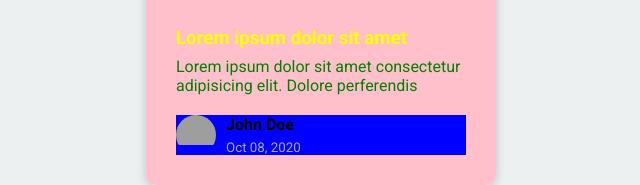
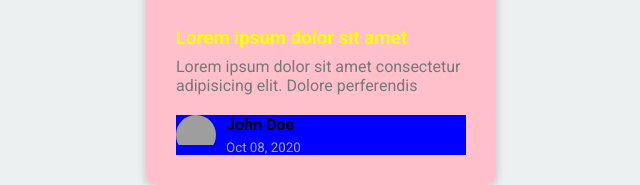
Before and after one commit to Spidey44/MN---50-Projects-In-50-Days---HTML-CSS-JavaScript, a plain HTML site: page 25 - content-placeholder/index.html in a window 1280 px wide. Shown: the part 409-594 px from the top of the page, without its empty margins (319-959 px from the left). Drawn offline with Linux system fonts and the light colour scheme; grey boxes are pictures that could not be loaded.

Commit message:
Complete #26

```diff
--- a/25 - content-placeholder/script.js
+++ b/25 - content-placeholder/script.js
@@ -7,7 +7,7 @@ const name = document.getElementById('name')
 const date = document.getElementById('date')
 
 // all animated classes
-// node list
+// node list of severa classes
 const animated_bgs = document.querySelectorAll('.animated-bg')
 const animated_bg_texts = document.querySelectorAll('.animated-bg-text')
 
@@ -15,6 +15,7 @@ const animated_bg_texts = document.querySelectorAll('.animated-bg-text')
 setTimeout(getData, 2500)
 
 // hard coded or come from API
+// data to bring
 function getData() {
   header.innerHTML =
     '<img src="https://images.unsplash.com/photo-1496181133206-80ce9b88a853?ixlib=rb-1.2.1&ixid=eyJhcHBfaWQiOjEyMDd9&auto=format&fit=crop&w=2102&q=80" alt="" />'
@@ -26,7 +27,7 @@ function getData() {
   name.innerHTML = 'John Doe'
   date.innerHTML = 'Oct 08, 2020'
 
-  // go through node list  and remove the class
+  // go through node list and remove the class
   animated_bgs.forEach((bg) => bg.classList.remove('animated-bg'))
   animated_bg_texts.forEach((bg) => bg.classList.remove('animated-bg-text'))
 }
--- a/25 - content-placeholder/style.css
+++ b/25 - content-placeholder/style.css
@@ -14,7 +14,7 @@ body {
   overflow: hidden;
   margin: 0;
 }
-
+/* 100% of its container */
 img {
   max-width: 100%;
 }
@@ -41,6 +41,7 @@ img {
 /* below image container */
 .card-content {
   background-color:pink;
+  /* move from the side */
   padding: 30px;
 }
 /* below image title */
@@ -53,15 +54,16 @@ img {
 .card-excerpt {
   color: #777;
   margin: 10px 0 20px;
-  color: green;
+
 }
 /* below text container */
 .author {
-  /* all aligned */
+  /* all aligned -> auto in flex row*/
   display: flex;
   background-color:blue;
 }
 
+/* div around the image */
 .profile-img {
   border-radius: 50%;
   /* image pop out of the div */
@@ -71,12 +73,15 @@ img {
   width: 40px;
 }
 
-/* name and date on top of each other */
+/* name and date*/
 .author-info {
   display: flex;
   flex-direction: column;
+  /* flex column top of each other */
   justify-content: space-around;
+  /* space between date and name  */
   margin-left: 10px;
+  /* move away from img */
   width: 100px;
 }
 
@@ -85,7 +90,7 @@ img {
   margin-top: 5px;
 }
 
-/* gray  behind the text */
+/* gray  behind the text with 4 light grays color*/
 .animated-bg {
   background-image: linear-gradient(
     to right,
@@ -99,6 +104,7 @@ img {
   animation: bgPos 1s linear infinite;
 }
 
+/* 3 gray lines all the way across */
 .animated-bg-text {
   border-radius: 50px;
   display: inline-block;
```
Also changed, not shown: 25 - content-placeholder/index.html (+5 -1 lines).
